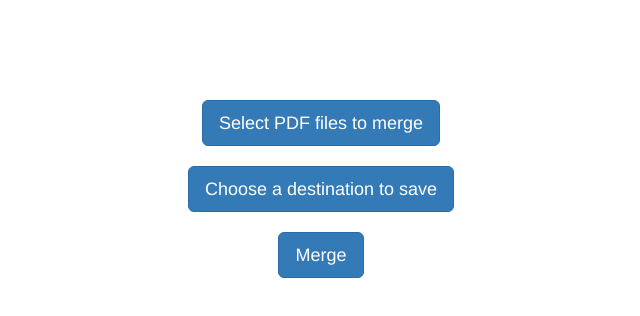
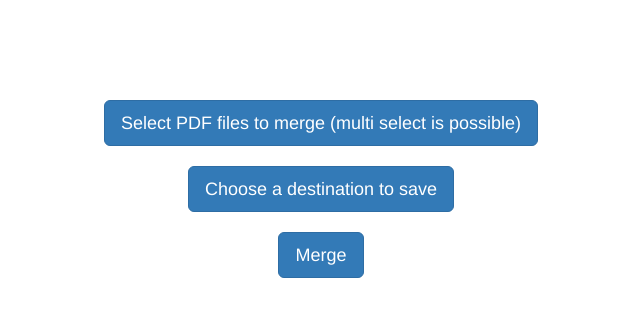
Before and after one commit to karuppiah7890/pdf-merger-app, an Electron app: page index.html in a window 800 px wide. Shown: the whole page, without its empty margins (79-719 px from the left). Drawn offline with Linux system fonts and the light colour scheme; no server answers.

Commit message:
Add text to button

```diff
--- a/index.html
+++ b/index.html
@@ -12,7 +12,7 @@
 
         <div class="text-center">
 
-            <button id="src-files" class="btn btn-primary btn-lg">Select PDF files to merge</button>
+            <button id="src-files" class="btn btn-primary btn-lg">Select PDF files to merge (multi select is possible)</button>
             <p id="src-file-names"></p><br><br>
 
             <button id="dest-file" class="btn btn-primary btn-lg">Choose a destination to save</button>
```
